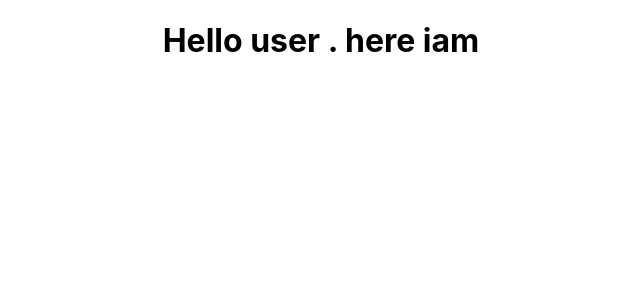
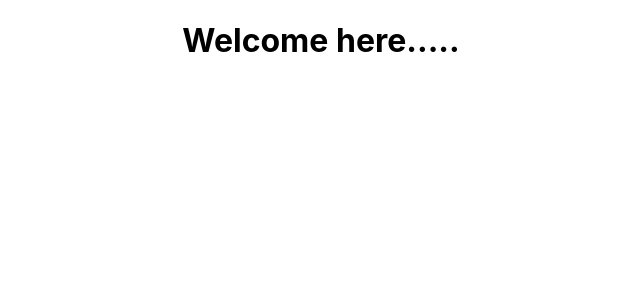
Before and after one commit to Akhil-EM/react-seris, a React (Create React App) app: page / in a window 1280 px wide. Shown: the top 300 px of the page, without its empty margins (319-959 px from the left). Built offline with nearby package versions, Linux system fonts and the light colour scheme.

Commit message:
class componets maintains a state. it must use react and component

```diff
--- a/src/App.js
+++ b/src/App.js
@@ -1,11 +1,11 @@
 import logo from './logo.svg';
 import './App.css';
-import Greet from  './components/Greet'
+import Welcome from './components/Welcome'
 
 function App() {
   return (
     <div className="App">
-       <Greet/>
+       <Welcome/>
     </div>
   );
 }
--- /dev/null
+++ b/src/components/Welcome.js
@@ -0,0 +1,18 @@
+import React from 'react';
+
+class Welcome extends React.Component{
+
+    render(){
+        return(
+            <h1>Welcome here.....</h1>
+        );
+    }
+}
+
+export default Welcome;
+
+// More feature rich ui
+// Maintain their own private data-sate
+// Complex ui logic
+// Provide Life cycle hooks
+// Stateful/Smart/Container
```
Also changed, not shown: src/components/Greet.js (+8 -0 lines).
